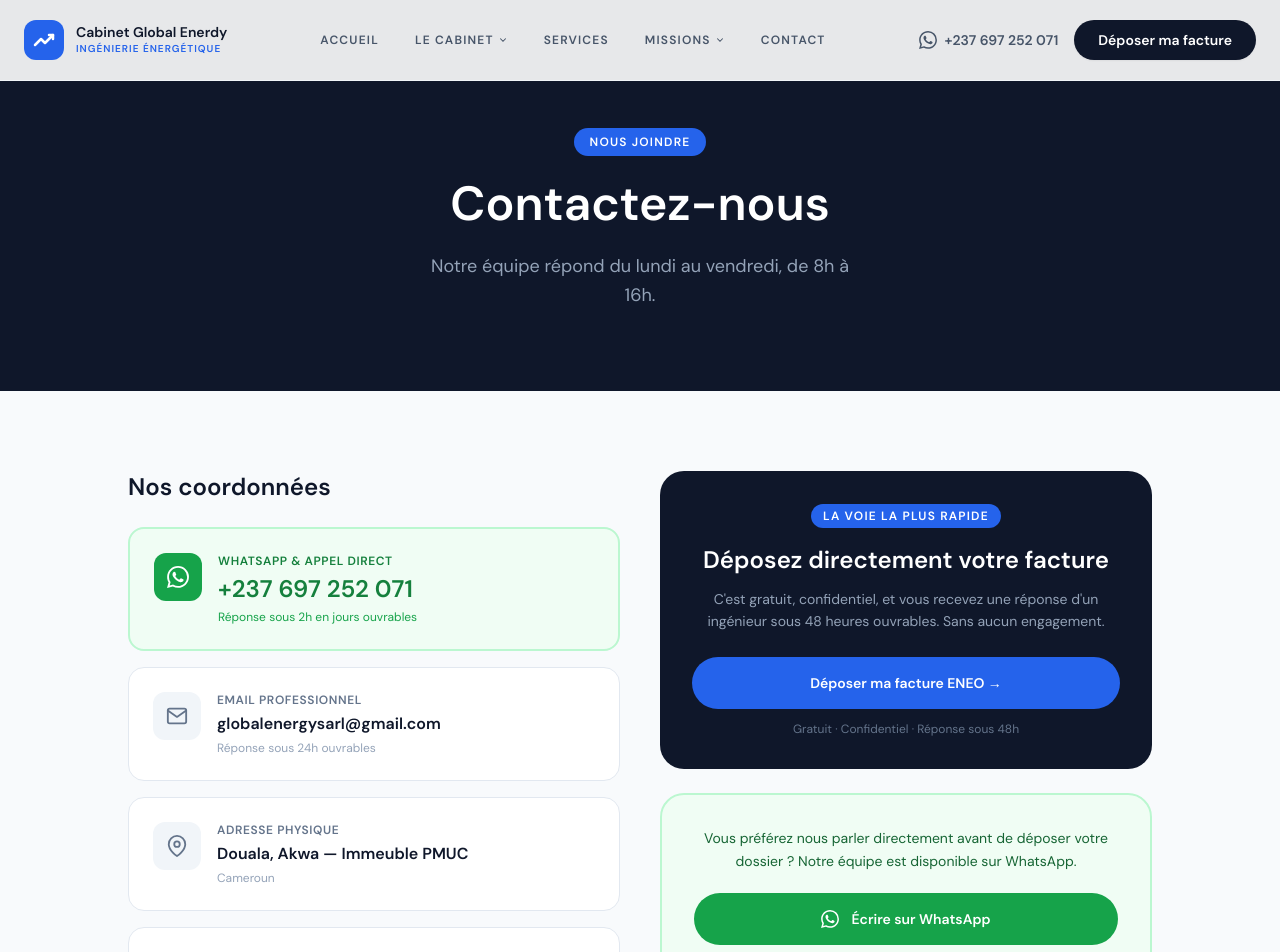
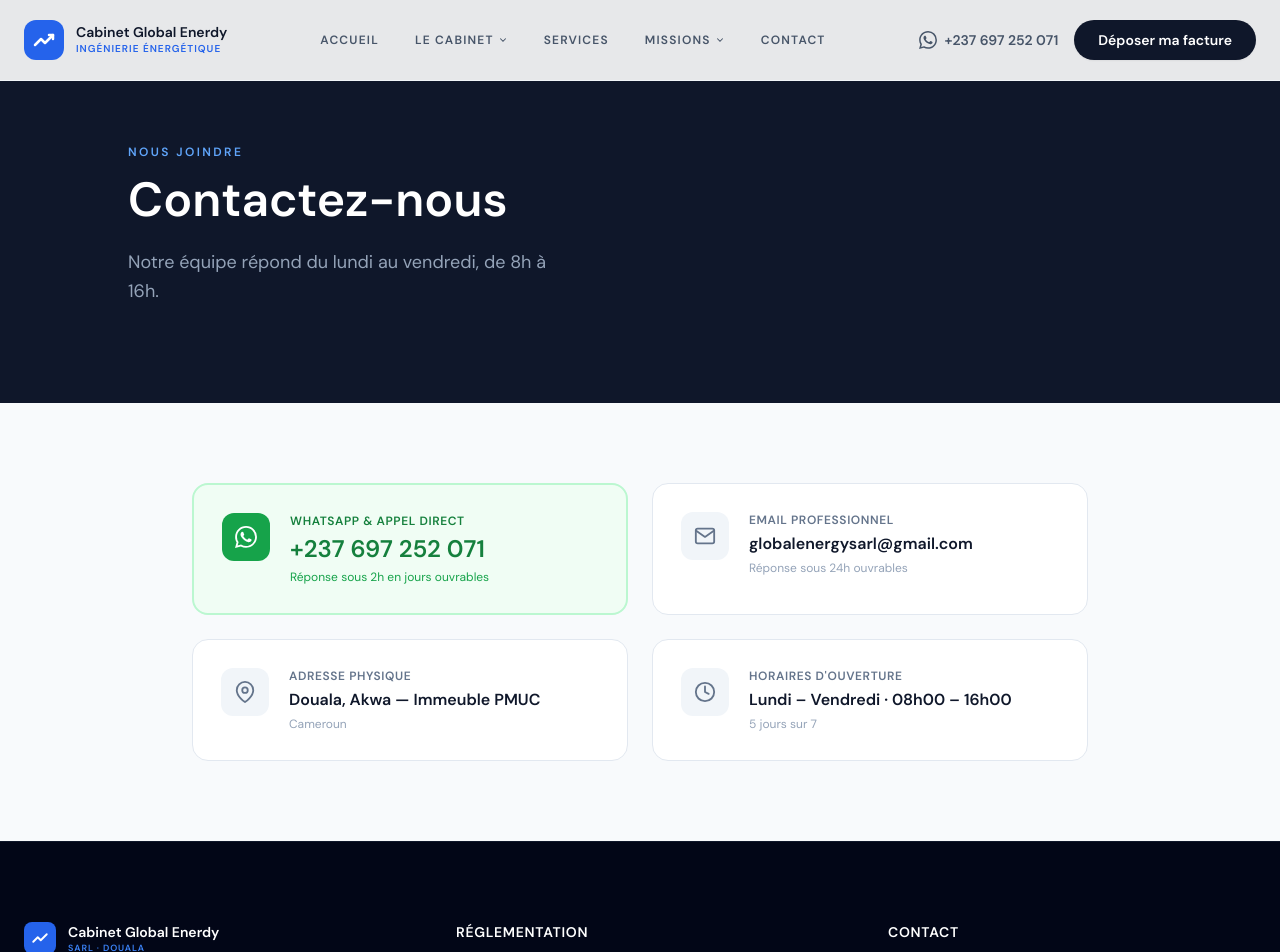
Before and after one commit to cabinetnoahetcie/factura-mt, a Next.js app in the folder frontend/: page /contact in a window 1280 px wide. Shown: the top 952 px of the page. Built offline with nearby package versions, Linux system fonts and the light colour scheme.

Commit message:
Update page.jsx

```diff
--- a/frontend/app/contact/page.jsx
+++ b/frontend/app/contact/page.jsx
@@ -2,55 +2,44 @@
 // app/contact/page.jsx
 import Navbar from '@/components/layout/Navbar';
 import Footer from '@/components/layout/Footer';
-import Link   from 'next/link';
 
-const WA_URL = `https://wa.me/237697252071?text=${encodeURIComponent("Bonjour Cabinet Global Enerdy, je souhaite démarrer un audit de ma facture ENEO MT.")}`;
+const WA_URL = `https://wa.me/237697252071?text=${encodeURIComponent("Bonjour Cabinet Global Enerdy, je souhaite en savoir plus sur vos services d'audit ENEO MT.")}`;
 
 export default function Contact() {
   return (
-    <div className="min-h-screen bg-white font-sans">
+    <div className="min-h-screen bg-white font-sans selection:bg-blue-100">
       <Navbar onAudit={() => {}} />
 
-      {/* Hero */}
-      <section className="bg-slate-900 pt-32 pb-20 px-6 text-center">
-        <span className="inline-block bg-blue-600 text-white text-xs font-bold uppercase tracking-widest px-4 py-1.5 rounded-full mb-6">
-          Nous joindre
-        </span>
-        <h1 className="text-4xl md:text-5xl font-extrabold text-white leading-tight mb-6">
-          Contactez-nous
-        </h1>
-        <p className="text-slate-400 text-lg max-w-md mx-auto leading-relaxed">
+      <section className="bg-slate-900 pt-36 pb-24 px-6">
+        <div className="max-w-5xl mx-auto">
+          <p className="text-blue-400 font-bold text-xs uppercase tracking-[0.2em] mb-4">Nous joindre</p>
+          <h1 className="text-4xl md:text-5xl font-extrabold text-white leading-tight mb-6">Contactez-nous</h1>
+          <p className="text-slate-400 text-lg max-w-md leading-relaxed">
             Notre équipe répond du lundi au vendredi, de 8h à 16h.
           </p>
+        </div>
       </section>
 
-      {/* Contenu */}
       <section className="py-20 px-6 bg-slate-50">
-        <div className="max-w-5xl mx-auto grid grid-cols-1 lg:grid-cols-2 gap-10">
+        <div className="max-w-4xl mx-auto grid grid-cols-1 md:grid-cols-2 gap-6">
 
-          {/* Coordonnées */}
-          <div className="space-y-4">
-            <h2 className="text-2xl font-extrabold text-slate-900 mb-6">Nos coordonnées</h2>
-
-            {/* WhatsApp */}
-            <div className="bg-green-50 border-2 border-green-200 rounded-2xl p-6 flex items-start gap-4">
+          <div className="bg-green-50 border-2 border-green-200 rounded-2xl p-7 flex items-start gap-5">
             <div className="w-12 h-12 bg-green-600 rounded-xl flex items-center justify-center flex-shrink-0">
               <svg width="22" height="22" viewBox="0 0 24 24" fill="white">
                 <path d="M17.472 14.382c-.297-.149-1.758-.867-2.03-.967-.273-.099-.471-.148-.67.15-.197.297-.767.966-.94 1.164-.173.199-.347.223-.644.075-.297-.15-1.255-.463-2.39-1.475-.883-.788-1.48-1.761-1.653-2.059-.173-.297-.018-.458.13-.606.134-.133.298-.347.446-.52.149-.174.198-.298.298-.497.099-.198.05-.371-.025-.52-.075-.149-.669-1.612-.916-2.207-.242-.579-.487-.5-.669-.51-.173-.008-.371-.01-.57-.01-.198 0-.52.074-.792.372-.272.297-1.04 1.016-1.04 2.479 0 1.462 1.065 2.875 1.213 3.074.149.198 2.096 3.2 5.077 4.487.709.306 1.262.489 1.694.625.712.227 1.36.195 1.871.118.571-.085 1.758-.719 2.006-1.413.248-.694.248-1.289.173-1.413-.074-.124-.272-.198-.57-.347m-5.421 7.403h-.004a9.87 9.87 0 01-5.031-1.378l-.361-.214-3.741.982.998-3.648-.235-.374a9.86 9.86 0 01-1.51-5.26c.001-5.45 4.436-9.884 9.888-9.884 2.64 0 5.122 1.03 6.988 2.898a9.825 9.825 0 012.893 6.994c-.003 5.45-4.437 9.884-9.885 9.884m8.413-18.297A11.815 11.815 0 0012.05 0C5.495 0 .16 5.335.157 11.892c0 2.096.547 4.142 1.588 5.945L.057 24l6.305-1.654a11.882 11.882 0 005.683 1.448h.005c6.554 0 11.89-5.335 11.893-11.893a11.821 11.821 0 00-3.48-8.413z"/>
               </svg>
             </div>
             <div>
-                <div className="text-xs font-bold text-green-700 uppercase tracking-wider mb-1">WhatsApp & Appel direct</div>
+              <p className="text-xs font-bold text-green-700 uppercase tracking-wider mb-1">WhatsApp &amp; Appel direct</p>
               <a href={WA_URL} target="_blank" rel="noopener noreferrer"
                 className="text-2xl font-extrabold text-green-700 block mb-1 hover:underline">
                 +237 697 252 071
               </a>
-                <div className="text-xs text-green-600">Réponse sous 2h en jours ouvrables</div>
+              <p className="text-xs text-green-600">Réponse sous 2h en jours ouvrables</p>
             </div>
           </div>
 
-            {/* Email */}
-            <div className="bg-white border border-slate-200 rounded-2xl p-6 flex items-start gap-4">
+          <div className="bg-white border border-slate-200 rounded-2xl p-7 flex items-start gap-5">
             <div className="w-12 h-12 bg-slate-100 rounded-xl flex items-center justify-center flex-shrink-0">
               <svg width="22" height="22" viewBox="0 0 24 24" fill="none" stroke="#64748b" strokeWidth="2" strokeLinecap="round" strokeLinejoin="round">
                 <path d="M4 4h16c1.1 0 2 .9 2 2v12c0 1.1-.9 2-2 2H4c-1.1 0-2-.9-2-2V6c0-1.1.9-2 2-2z"/>
@@ -58,17 +47,16 @@ export default function Contact() {
               </svg>
             </div>
             <div>
-                <div className="text-xs font-bold text-slate-500 uppercase tracking-wider mb-1">Email professionnel</div>
+              <p className="text-xs font-bold text-slate-500 uppercase tracking-wider mb-1">Email professionnel</p>
               <a href="mailto:globalenergysarl@gmail.com"
                 className="text-base font-bold text-slate-900 block mb-1 hover:text-blue-600">
                 globalenergysarl@gmail.com
               </a>
-                <div className="text-xs text-slate-400">Réponse sous 24h ouvrables</div>
+              <p className="text-xs text-slate-400">Réponse sous 24h ouvrables</p>
             </div>
           </div>
 
-            {/* Adresse */}
-            <div className="bg-white border border-slate-200 rounded-2xl p-6 flex items-start gap-4">
+          <div className="bg-white border border-slate-200 rounded-2xl p-7 flex items-start gap-5">
             <div className="w-12 h-12 bg-slate-100 rounded-xl flex items-center justify-center flex-shrink-0">
               <svg width="22" height="22" viewBox="0 0 24 24" fill="none" stroke="#64748b" strokeWidth="2" strokeLinecap="round" strokeLinejoin="round">
                 <path d="M21 10c0 7-9 13-9 13s-9-6-9-13a9 9 0 0118 0z"/>
@@ -76,16 +64,13 @@ export default function Contact() {
               </svg>
             </div>
             <div>
-                <div className="text-xs font-bold text-slate-500 uppercase tracking-wider mb-1">Adresse physique</div>
-                <div className="text-base font-bold text-slate-900 mb-1">
-                  Douala, Akwa — Immeuble PMUC
-                </div>
-                <div className="text-xs text-slate-400">Cameroun</div>
+              <p className="text-xs font-bold text-slate-500 uppercase tracking-wider mb-1">Adresse physique</p>
+              <p className="text-base font-bold text-slate-900 mb-1">Douala, Akwa — Immeuble PMUC</p>
+              <p className="text-xs text-slate-400">Cameroun</p>
             </div>
           </div>
 
-            {/* Horaires */}
-            <div className="bg-white border border-slate-200 rounded-2xl p-6 flex items-start gap-4">
+          <div className="bg-white border border-slate-200 rounded-2xl p-7 flex items-start gap-5">
             <div className="w-12 h-12 bg-slate-100 rounded-xl flex items-center justify-center flex-shrink-0">
               <svg width="22" height="22" viewBox="0 0 24 24" fill="none" stroke="#64748b" strokeWidth="2" strokeLinecap="round" strokeLinejoin="round">
                 <circle cx="12" cy="12" r="10"/>
@@ -93,56 +78,12 @@ export default function Contact() {
               </svg>
             </div>
             <div>
-                <div className="text-xs font-bold text-slate-500 uppercase tracking-wider mb-1">Horaires d'ouverture</div>
-                <div className="text-base font-bold text-slate-900 mb-1">
-                  Lundi – Vendredi · 08h00 – 16h00
-                </div>
-                <div className="text-xs text-slate-400">5 jours sur 7</div>
-              </div>
+              <p className="text-xs font-bold text-slate-500 uppercase tracking-wider mb-1">Horaires d'ouverture</p>
+              <p className="text-base font-bold text-slate-900 mb-1">Lundi – Vendredi · 08h00 – 16h00</p>
+              <p className="text-xs text-slate-400">5 jours sur 7</p>
             </div>
           </div>
 
-          {/* CTA */}
-          <div className="space-y-6">
-            {/* Dépôt facture */}
-            <div className="bg-slate-900 rounded-3xl p-8 text-center">
-              <span className="inline-block bg-blue-600 text-white text-xs font-bold uppercase tracking-widest px-3 py-1 rounded-full mb-4">
-                La voie la plus rapide
-              </span>
-              <h3 className="text-2xl font-bold text-white mb-3">
-                Déposez directement votre facture
-              </h3>
-              <p className="text-slate-400 text-sm leading-relaxed mb-6">
-                C'est gratuit, confidentiel, et vous recevez une réponse
-                d'un ingénieur sous 48 heures ouvrables. Sans aucun engagement.
-              </p>
-              <Link href="/"
-                className="block bg-blue-600 text-white px-8 py-4 rounded-full font-bold hover:bg-blue-700 transition-all text-sm text-center mb-3">
-                Déposer ma facture ENEO →
-              </Link>
-              <div className="text-xs text-slate-500">
-                Gratuit · Confidentiel · Réponse sous 48h
-              </div>
-            </div>
-
-            {/* WhatsApp direct */}
-            <div className="bg-green-50 border-2 border-green-200 rounded-3xl p-8 text-center">
-              <p className="text-green-800 text-sm leading-relaxed mb-5">
-                Vous préférez nous parler directement avant de déposer votre dossier ?
-                Notre équipe est disponible sur WhatsApp.
-              </p>
-              <a href={WA_URL} target="_blank" rel="noopener noreferrer"
-                className="flex items-center justify-center gap-3 bg-green-600 text-white px-8 py-4 rounded-full font-bold hover:bg-green-700 transition-all text-sm">
-                <svg width="18" height="18" viewBox="0 0 24 24" fill="currentColor">
-                  <path d="M17.472 14.382c-.297-.149-1.758-.867-2.03-.967-.273-.099-.471-.148-.67.15-.197.297-.767.966-.94 1.164-.173.199-.347.223-.644.075-.297-.15-1.255-.463-2.39-1.475-.883-.788-1.48-1.761-1.653-2.059-.173-.297-.018-.458.13-.606.134-.133.298-.347.446-.52.149-.174.198-.298.298-.497.099-.198.05-.371-.025-.52-.075-.149-.669-1.612-.916-2.207-.242-.579-.487-.5-.669-.51-.173-.008-.371-.01-.57-.01-.198 0-.52.074-.792.372-.272.297-1.04 1.016-1.04 2.479 0 1.462 1.065 2.875 1.213 3.074.149.198 2.096 3.2 5.077 4.487.709.306 1.262.489 1.694.625.712.227 1.36.195 1.871.118.571-.085 1.758-.719 2.006-1.413.248-.694.248-1.289.173-1.413-.074-.124-.272-.198-.57-.347m-5.421 7.403h-.004a9.87 9.87 0 01-5.031-1.378l-.361-.214-3.741.982.998-3.648-.235-.374a9.86 9.86 0 01-1.51-5.26c.001-5.45 4.436-9.884 9.888-9.884 2.64 0 5.122 1.03 6.988 2.898a9.825 9.825 0 012.893 6.994c-.003 5.45-4.437 9.884-9.885 9.884m8.413-18.297A11.815 11.815 0 0012.05 0C5.495 0 .16 5.335.157 11.892c0 2.096.547 4.142 1.588 5.945L.057 24l6.305-1.654a11.882 11.882 0 005.683 1.448h.005c6.554 0 11.89-5.335 11.893-11.893a11.821 11.821 0 00-3.48-8.413z"/>
-                </svg>
-                Écrire sur WhatsApp
-              </a>
-              <div className="text-xs text-green-600 mt-3">
-                +237 697 252 071 · Réponse sous 2h en jours ouvrables
-              </div>
-            </div>
-          </div>
         </div>
       </section>
 
```
Lines whose indentation alone changed are shown as unchanged.
